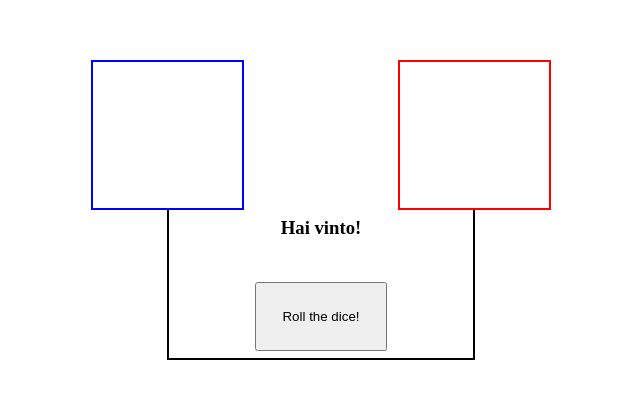
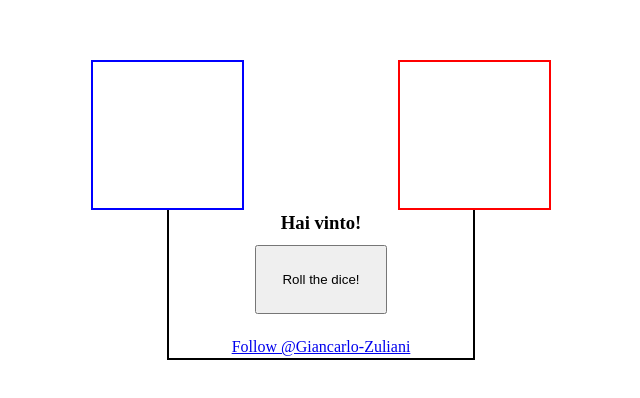
Before and after one commit to Giancarlo-Zuliani/js-mail-dadi, a plain HTML site: page dice-game/index.html in a window 1280 px wide. Shown: the part 190-588 px from the top of the page, without its empty margins (319-959 px from the left). Drawn offline with Linux system fonts and the light colour scheme.

Commit message:
github follow button added

```diff
--- a/dice-game/css/style.css
+++ b/dice-game/css/style.css
@@ -59,6 +59,7 @@ section{
 
 button{
   padding:25px;
+  margin-bottom: 20px;
 }
 
 #cpuNum , #userNum{
--- a/dice-game/index.html
+++ b/dice-game/index.html
@@ -4,6 +4,7 @@
     <meta charset="utf-8">
     <link rel="stylesheet" href="css/style.css">
     <title>DICE-GAME</title>
+    <script async defer src="https://buttons.github.io/buttons.js"></script>
   </head>
   <body>
 
@@ -46,6 +47,7 @@
         <h3 id="result">Hai vinto!</h3>
         <span id="userscore"></span><span id="cpuscore"></span>
         <button type="button" onclick="diceGame()" name="button">Roll the dice!</button>
+        <a class="github-button" href="https://github.com/Giancarlo-Zuliani" data-color-scheme="no-preference: dark; light: dark; dark: dark;" data-size="large" data-show-count="true" aria-label="Follow @Giancarlo-Zuliani on GitHub">Follow @Giancarlo-Zuliani</a>
       </div>
 
     </section>
```
